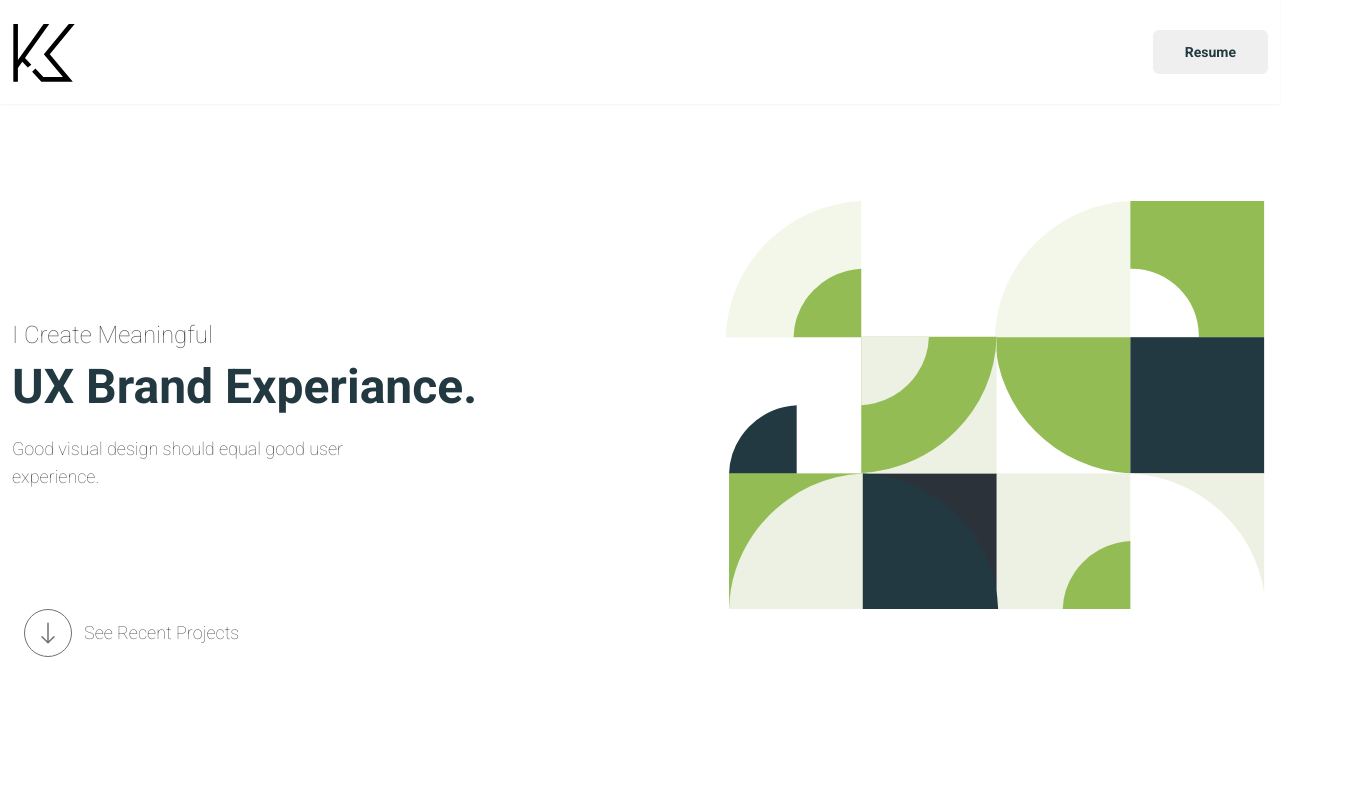
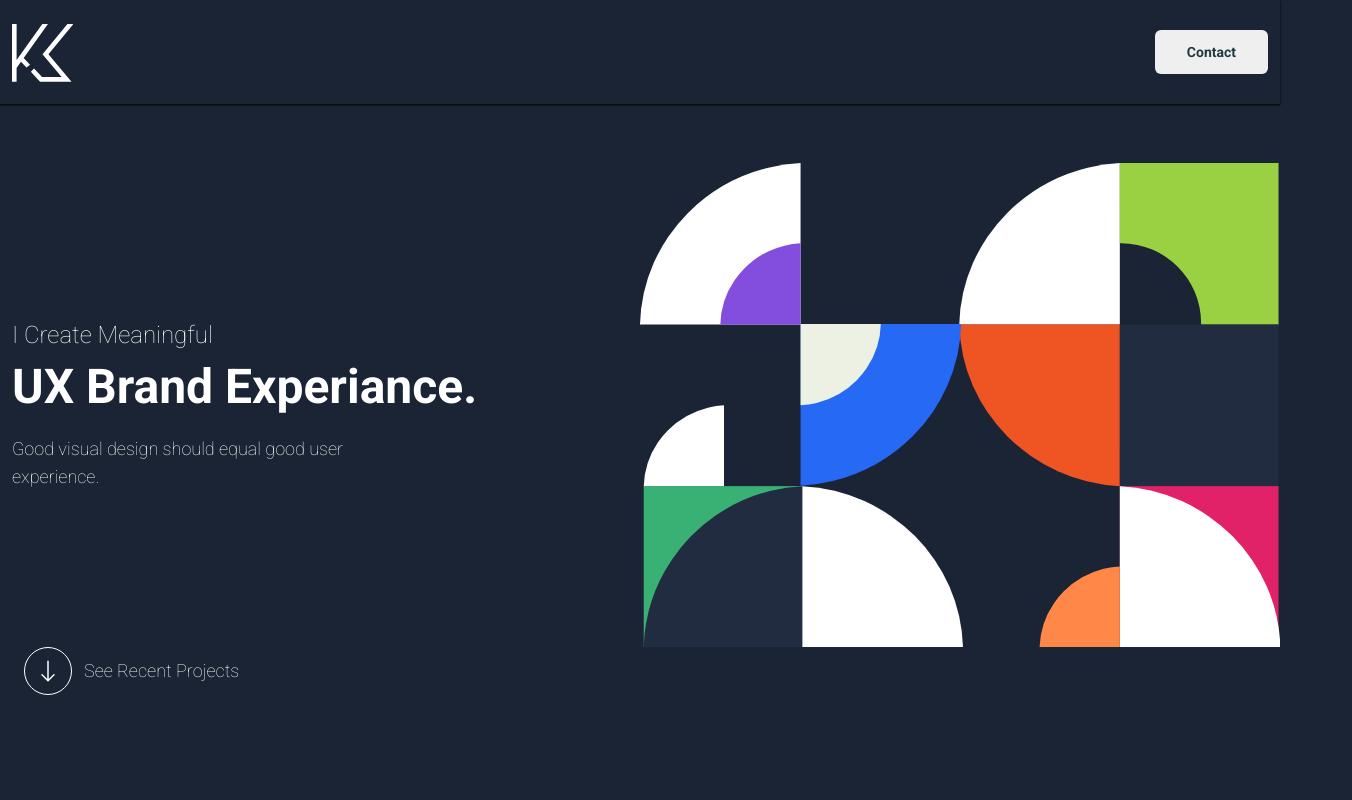
Before and after one commit to muhammadsaqib95/portfolio-site, a React (Create React App) app: page / in a window 1280 px wide. Shown: the top 800 px of the page, 1352 px wide, since content can reach past the window. Built offline with nearby package versions, Linux system fonts and the light colour scheme.

Commit message:
site theme change

```diff
--- a/src/App.js
+++ b/src/App.js
@@ -14,12 +14,14 @@ import ProjectPopup from "./Component/ProjectPopup";
 const Portfolio = () => {
   return (
     <>
+      <div className="bg-[#1B2435]">
         <Header />
         <Hero />
         <Projects />
+      </div>
     </>
   );
-}
+};
 const SingleProject = () => {
   return (
     <>
@@ -27,7 +29,7 @@ const SingleProject = () => {
       <ProjectPopup />
     </>
   );
-}
+};
 
 function App() {
   return (
--- a/src/Component/Header.jsx
+++ b/src/Component/Header.jsx
@@ -3,50 +3,26 @@ import { Link } from "react-router-dom";
 
 export default function Header() {
   return (
-    <div className="bg-white sticky top-0 w-full shadow-sm">
+    <div className="bg-[#1B2435] sticky top-0 w-full shadow-sm shadow-black">
       <div className="max-w-screen-xl w-full mx-auto flex items-center justify-between py-3 md:py-6  px-3">
         <Link to="/">
           <div className="w-16 h-14">
-            <svg
-              xmlns="http://www.w3.org/2000/svg"
-              width="61.378"
-              height="57.723"
-              viewBox="0 0 61.378 57.723"
-              className="w-8 md:w-12 lg:w-full"
-            >
-              <g id="Group_81" data-name="Group 81" transform="translate(0 0)">
-                <path
-                  id="Path_86"
-                  data-name="Path 86"
-                  d="M18.275,43.009l6.052,6.29-.913.749L17.568,44l-5.862,8.225-.008,12.6H10.5V51.853l.008-.01L10.532,10.5h1.2L11.706,50.16,39.968,10.5H41.44Z"
-                  transform="translate(-8.802 -8.803)"
-                />
-                <path
-                  id="Path_87"
-                  data-name="Path 87"
-                  d="M30.292,0,4.605,36.044,4.627,0H.033L.008,42.443,0,42.454V57.723H4.593L4.6,43.968l4.363-6.122,5.516,5.7,3.543-2.907-6.349-6.6L35.933,0Z"
-                />
-                <path
-                  id="Path_88"
-                  data-name="Path 88"
-                  d="M144.186,39.112,165.8,64.827h-27.06l-7.6-8.189.8-.8,7.314,7.79h23.976l-19.82-23.574-.785-.935.2-.238L166.164,10.5h1.554Z"
-                  transform="translate(-109.935 -8.802)"
-                />
-                <path
-                  id="Path_89"
-                  data-name="Path 89"
-                  d="M153.141,0,129.287,29l-1.093,1.327,19.167,22.8h-19.6L119.755,44.6l-3.195,3.194,9.219,9.931h31.445L134.172,30.3,159.091,0Z"
-                  transform="translate(-97.714)"
-                />
-              </g>
-            </svg>
+          <svg xmlns="http://www.w3.org/2000/svg" width="61.378" height="57.723" viewBox="0 0 61.378 57.723">
+  <g id="Group_81" data-name="Group 81" transform="translate(0 0)">
+    <path id="Path_86" data-name="Path 86" d="M18.275,43.009l6.052,6.29-.913.749L17.568,44l-5.862,8.225-.008,12.6H10.5V51.853l.008-.01L10.532,10.5h1.2L11.706,50.16,39.968,10.5H41.44Z" transform="translate(-8.802 -8.803)" fill="#fff"/>
+    <path id="Path_87" data-name="Path 87" d="M30.292,0,4.605,36.044,4.627,0H.033L.008,42.443,0,42.454V57.723H4.593L4.6,43.968l4.363-6.122,5.516,5.7,3.543-2.907-6.349-6.6L35.933,0Z" fill="#fff"/>
+    <path id="Path_88" data-name="Path 88" d="M144.186,39.112,165.8,64.827h-27.06l-7.6-8.189.8-.8,7.314,7.79h23.976l-19.82-23.574-.785-.935.2-.238L166.164,10.5h1.554Z" transform="translate(-109.935 -8.802)" fill="#fff"/>
+    <path id="Path_89" data-name="Path 89" d="M153.141,0,129.287,29l-1.093,1.327,19.167,22.8h-19.6L119.755,44.6l-3.195,3.194,9.219,9.931h31.445L134.172,30.3,159.091,0Z" transform="translate(-97.714)" fill="#fff"/>
+  </g>
+</svg>
+
           </div>
         </Link>
-        <a target='_blank' href='/kamranresume.pdf'>
+        {/* <a target='_blank' href='/kamranresume.pdf'> */}
           <button className="font-bold text-sm px-4 md:px-8 py-2 md:py-3 bg-[#EFEFEF] text-[#223942] rounded-md">
-            Resume
+            Contact
           </button>
-        </a>
+        {/* </a> */}
       </div>
     </div>
   );
--- a/src/Component/Hero.jsx
+++ b/src/Component/Hero.jsx
@@ -4,184 +4,56 @@ import { IconContext } from "react-icons";
 import { Link } from "react-router-dom";
 export default function Hero() {
   return (
-    <div className="w-full">
+    <div className="w-full bg-[#1B2435]">
       <div
         className="max-w-screen-xl w-full mx-auto flex items-center justify-center max-h-[650px]"
-        style={{ height: `calc(100vh - 100px)` }}
+        style={{ height: `calc(100vh - 104px)` }}
       >
         <div className="w-full px-3">
           <div className="flex flex-row items-center">
             <div className="xl:w-1/2 w-full">
-              <h3 className="font-extralight text-2xl text-[#4D4D4D]">
+              <h3 className="font-extralight text-2xl text-white">
                 I Create Meaningful
               </h3>
-              <h1 className="text-5xl font-bold text-[#223942] mt-3 mb-6">
+              <h1 className="text-5xl font-bold text-white mt-3 mb-6">
                 UX Brand Experiance.
               </h1>
-              <p className="text-[#4D4D4D] font-thin max-w-sm text-lg">
+              <p className="text-white font-thin max-w-sm text-lg">
                 Good visual design should equal good user experience.
               </p>
             </div>
             <div className="w-1/2 hidden xl:block">
-              <svg
-                xmlns="http://www.w3.org/2000/svg"
-                width="711.58"
-                height="408.581"
-                viewBox="0 0 711.58 538.581"
-                className="mr-3"
-              >
-                <g
-                  id="Group_1004"
-                  data-name="Group 1004"
-                  transform="translate(-1067.42 -270.71)"
-                >
-                  <path
-                    id="Subtraction_3"
-                    data-name="Subtraction 3"
-                    d="M178.414,179.527H0a179.814,179.814,0,0,1,15.082-68A182.946,182.946,0,0,1,31.643,81.707a186.444,186.444,0,0,1,21.7-26.183A189.623,189.623,0,0,1,142.717,5.218,193.212,193.212,0,0,1,178.414,0V179.527h0Z"
-                    transform="translate(1422.172 270.71)"
-                    fill="#94bc55"
-                    opacity="0.126"
-                  />
-                  <path
-                    id="Subtraction_7"
-                    data-name="Subtraction 7"
-                    d="M178.414,179.527H0a179.814,179.814,0,0,1,15.082-68A182.946,182.946,0,0,1,31.643,81.707a186.444,186.444,0,0,1,21.7-26.183A189.623,189.623,0,0,1,142.717,5.218,193.212,193.212,0,0,1,178.414,0V179.527h0Z"
-                    transform="translate(1067.42 270.71)"
-                    fill="#94bc55"
-                    opacity="0.126"
-                  />
-                  <path
-                    id="Subtraction_6"
-                    data-name="Subtraction 6"
-                    d="M89.182,90.3H0A91.176,91.176,0,0,1,15.817,41.1,93.649,93.649,0,0,1,26.664,27.927a94.594,94.594,0,0,1,44.675-25.3A96.024,96.024,0,0,1,89.182,0V90.3h0Z"
-                    transform="translate(1156.651 359.941)"
-                    fill="#94bc55"
-                  />
-                  <path
-                    id="Subtraction_10"
-                    data-name="Subtraction 10"
-                    d="M89.182,90.3H0A91.176,91.176,0,0,1,15.817,41.1,93.649,93.649,0,0,1,26.664,27.927a94.594,94.594,0,0,1,44.675-25.3A96.024,96.024,0,0,1,89.182,0V90.3h0Z"
-                    transform="translate(1071.57 540.001)"
-                    fill="#223942"
-                  />
-                  <path
-                    id="Subtraction_4"
-                    data-name="Subtraction 4"
-                    d="M178.414,0H0A181.022,181.022,0,0,0,4.316,35.178,180.254,180.254,0,0,0,15.082,68,182.946,182.946,0,0,0,31.643,97.82,186.444,186.444,0,0,0,53.343,124a188.963,188.963,0,0,0,26.183,21.9,190.06,190.06,0,0,0,30.01,16.982,190.747,190.747,0,0,0,33.181,11.421,193.211,193.211,0,0,0,35.7,5.218V0h0Z"
-                    transform="translate(1422.172 450.237)"
-                    fill="#94bc55"
-                  />
-                  <path
-                    id="Subtraction_5"
-                    data-name="Subtraction 5"
-                    d="M176.339,179.527H90.28c.009-.516.014-1.051.014-1.594a89.356,89.356,0,0,0-1.8-17.876,88.258,88.258,0,0,0-5.168-16.65,88.71,88.71,0,0,0-8.178-15.067,89.337,89.337,0,0,0-10.831-13.127A89.337,89.337,0,0,0,51.187,104.38,88.708,88.708,0,0,0,36.12,96.2a88.256,88.256,0,0,0-16.65-5.168,89.356,89.356,0,0,0-17.876-1.8c-.525,0-1.061,0-1.594.014V0H176.339V179.526Z"
-                    transform="translate(1600.586 270.71)"
-                    fill="#94bc55"
-                  />
-                  <rect
-                    id="Rectangle_92"
-                    data-name="Rectangle 92"
-                    width="176.339"
-                    height="179.526"
-                    transform="translate(1600.586 450.237)"
-                    fill="#223942"
-                  />
-                  <rect
-                    id="Rectangle_97"
-                    data-name="Rectangle 97"
-                    width="176.339"
-                    height="179.526"
-                    transform="translate(1424.248 629.762)"
-                    fill="#ecf1e3"
-                  />
-                  <rect
-                    id="Rectangle_98"
-                    data-name="Rectangle 98"
-                    width="176.339"
-                    height="179.526"
-                    transform="translate(1600.586 629.762)"
-                    fill="#ecf1e3"
-                  />
-                  <rect
-                    id="Rectangle_96"
-                    data-name="Rectangle 96"
-                    width="176.339"
-                    height="179.526"
-                    transform="translate(1247.908 629.763)"
-                    fill="#2b323a"
-                  />
-                  <rect
-                    id="Rectangle_95"
-                    data-name="Rectangle 95"
-                    width="176.339"
-                    height="179.526"
-                    transform="translate(1071.57 629.765)"
-                    fill="#94bc55"
-                  />
-                  <rect
-                    id="Rectangle_94"
-                    data-name="Rectangle 94"
-                    width="176.339"
-                    height="179.526"
-                    transform="translate(1247.909 450.237)"
-                    fill="#ecf1e3"
-                  />
-                  <path
-                    id="Subtraction_9"
-                    data-name="Subtraction 9"
-                    d="M178.414,179.527H0a179.814,179.814,0,0,1,15.082-68A182.946,182.946,0,0,1,31.643,81.707a186.444,186.444,0,0,1,21.7-26.183A189.623,189.623,0,0,1,142.717,5.218,193.212,193.212,0,0,1,178.414,0V179.527h0Z"
-                    transform="translate(1424.247 629.232) rotate(180)"
-                    fill="#94bc55"
-                  />
-                  <path
-                    id="Subtraction_14"
-                    data-name="Subtraction 14"
-                    d="M178.414,0H0A181.022,181.022,0,0,0,4.316,35.178,180.254,180.254,0,0,0,15.082,68,182.946,182.946,0,0,0,31.643,97.82,186.445,186.445,0,0,0,53.343,124a188.963,188.963,0,0,0,26.183,21.9,190.06,190.06,0,0,0,30.01,16.982,190.747,190.747,0,0,0,33.181,11.421,193.211,193.211,0,0,0,35.7,5.218V0h0Z"
-                    transform="translate(1779 809.29) rotate(180)"
-                    fill="#fff"
-                  />
-                  <path
-                    id="Subtraction_8"
-                    data-name="Subtraction 8"
-                    d="M89.182,90.3H0A91.176,91.176,0,0,1,15.817,41.1,93.649,93.649,0,0,1,26.664,27.927a94.594,94.594,0,0,1,44.675-25.3A96.024,96.024,0,0,1,89.182,0V90.3h0Z"
-                    transform="translate(1335.016 540.001) rotate(180)"
-                    fill="#ecf1e3"
-                  />
-                  <path
-                    id="Subtraction_13"
-                    data-name="Subtraction 13"
-                    d="M89.182,90.3H0A91.176,91.176,0,0,1,15.817,41.1,93.649,93.649,0,0,1,26.664,27.927a94.594,94.594,0,0,1,44.675-25.3A96.025,96.025,0,0,1,89.182,0V90.3h0Z"
-                    transform="translate(1511.404 718.992)"
-                    fill="#94bc55"
-                  />
-                  <path
-                    id="Subtraction_11"
-                    data-name="Subtraction 11"
-                    d="M176.339,179.527H0a181.908,181.908,0,0,1,31.275-97.82A186.65,186.65,0,0,1,141.057,5.218,188.893,188.893,0,0,1,176.339,0V179.527h0Z"
-                    transform="translate(1071.57 629.762)"
-                    fill="#ecf1e3"
-                  />
-                  <path
-                    id="Subtraction_12"
-                    data-name="Subtraction 12"
-                    d="M178.414,0H0A181.022,181.022,0,0,0,4.316,35.178,180.254,180.254,0,0,0,15.082,68,182.946,182.946,0,0,0,31.643,97.82,186.445,186.445,0,0,0,53.343,124a188.963,188.963,0,0,0,26.183,21.9,190.06,190.06,0,0,0,30.01,16.982,190.747,190.747,0,0,0,33.181,11.421,193.211,193.211,0,0,0,35.7,5.218V0h0Z"
-                    transform="translate(1426.322 809.29) rotate(180)"
-                    fill="#223942"
-                  />
-                </g>
-              </svg>
+            <svg xmlns="http://www.w3.org/2000/svg" width="640.397" height="484.704" viewBox="0 0 640.397 484.704">
+  <g id="Group_1152" data-name="Group 1152" transform="translate(-1138.603 -324.587)">
+    <path id="Subtraction_3" data-name="Subtraction 3" d="M160.566,161.568H0a161.826,161.826,0,0,1,13.573-61.2,164.645,164.645,0,0,1,14.9-26.839A167.793,167.793,0,0,1,48.007,49.97,170.654,170.654,0,0,1,128.44,4.7,173.884,173.884,0,0,1,160.566,0V161.568h0Z" transform="translate(1457.867 324.587)" fill="#fff"/>
+    <path id="Subtraction_7" data-name="Subtraction 7" d="M160.566,161.568H0a161.826,161.826,0,0,1,13.573-61.2,164.645,164.645,0,0,1,14.9-26.839A167.793,167.793,0,0,1,48.007,49.97,170.654,170.654,0,0,1,128.44,4.7,173.884,173.884,0,0,1,160.566,0V161.568h0Z" transform="translate(1138.603 324.587)" fill="#fff"/>
+    <path id="Subtraction_6" data-name="Subtraction 6" d="M80.261,81.262H0A82.055,82.055,0,0,1,14.235,36.985,84.28,84.28,0,0,1,24,25.133,85.131,85.131,0,0,1,64.2,2.362,86.418,86.418,0,0,1,80.261,0V81.262h0Z" transform="translate(1218.908 404.892)" fill="#834dde"/>
+    <path id="Subtraction_10" data-name="Subtraction 10" d="M80.261,81.262H0A82.055,82.055,0,0,1,14.235,36.985,84.28,84.28,0,0,1,24,25.133,85.131,85.131,0,0,1,64.2,2.362,86.418,86.418,0,0,1,80.261,0V81.262h0Z" transform="translate(1142.338 566.939)" fill="#fff"/>
+    <path id="Subtraction_4" data-name="Subtraction 4" d="M160.566,0H0A162.913,162.913,0,0,0,3.884,31.659,162.223,162.223,0,0,0,13.573,61.2a164.645,164.645,0,0,0,14.9,26.839A167.794,167.794,0,0,0,48.007,111.6,170.06,170.06,0,0,0,71.571,131.31a171.047,171.047,0,0,0,27.008,15.283,171.665,171.665,0,0,0,29.862,10.278,173.883,173.883,0,0,0,32.126,4.7V0h0Z" transform="translate(1457.867 486.154)" fill="#ef5423"/>
+    <path id="Subtraction_5" data-name="Subtraction 5" d="M158.7,161.568H81.249c.008-.464.013-.946.013-1.434a80.417,80.417,0,0,0-1.622-16.088,79.429,79.429,0,0,0-4.651-14.984,79.836,79.836,0,0,0-7.36-13.56,80.4,80.4,0,0,0-9.748-11.814,80.4,80.4,0,0,0-11.814-9.748,79.834,79.834,0,0,0-13.56-7.36,79.428,79.428,0,0,0-14.984-4.651A80.417,80.417,0,0,0,1.434,80.305c-.473,0-.955,0-1.434.013V0H158.7V161.567Z" transform="translate(1618.434 324.587)" fill="#9ad143"/>
+    <rect id="Rectangle_92" data-name="Rectangle 92" width="158.699" height="161.567" transform="translate(1618.434 486.154)" fill="#212c40"/>
+    <rect id="Rectangle_98" data-name="Rectangle 98" width="158.699" height="161.567" transform="translate(1618.434 647.721)" fill="#e22268"/>
+    <rect id="Rectangle_95" data-name="Rectangle 95" width="158.699" height="161.567" transform="translate(1142.338 647.724)" fill="#39b174"/>
+    <path id="Subtraction_9" data-name="Subtraction 9" d="M160.566,161.568H0a161.826,161.826,0,0,1,13.573-61.2,164.645,164.645,0,0,1,14.9-26.839A167.793,167.793,0,0,1,48.007,49.97,170.654,170.654,0,0,1,128.44,4.7,173.884,173.884,0,0,1,160.566,0V161.568h0Z" transform="translate(1459.735 647.244) rotate(180)" fill="#2669f4"/>
+    <path id="Subtraction_14" data-name="Subtraction 14" d="M160.566,0H0A162.913,162.913,0,0,0,3.884,31.659,162.223,162.223,0,0,0,13.573,61.2a164.645,164.645,0,0,0,14.9,26.839A167.794,167.794,0,0,0,48.007,111.6,170.06,170.06,0,0,0,71.571,131.31a171.047,171.047,0,0,0,27.008,15.283,171.665,171.665,0,0,0,29.862,10.278,173.883,173.883,0,0,0,32.126,4.7V0h0Z" transform="translate(1779 809.29) rotate(180)" fill="#fff"/>
+    <path id="Subtraction_8" data-name="Subtraction 8" d="M80.261,81.262H0A82.055,82.055,0,0,1,14.235,36.985,84.28,84.28,0,0,1,24,25.133,85.131,85.131,0,0,1,64.2,2.362,86.418,86.418,0,0,1,80.261,0V81.262h0Z" transform="translate(1379.43 566.939) rotate(180)" fill="#ecf1e3"/>
+    <path id="Subtraction_13" data-name="Subtraction 13" d="M80.261,81.263H0A82.055,82.055,0,0,1,14.235,36.985,84.28,84.28,0,0,1,24,25.133,85.132,85.132,0,0,1,64.2,2.362,86.419,86.419,0,0,1,80.261,0V81.263h0Z" transform="translate(1538.173 728.025)" fill="#ff8748"/>
+    <path id="Subtraction_11" data-name="Subtraction 11" d="M158.7,161.568H0A163.711,163.711,0,0,1,28.146,73.533,167.979,167.979,0,0,1,126.946,4.7,170,170,0,0,1,158.7,0V161.568h0Z" transform="translate(1142.338 647.721)" fill="#212c40"/>
+    <path id="Subtraction_12" data-name="Subtraction 12" d="M160.566,0H0A162.913,162.913,0,0,0,3.884,31.659,162.223,162.223,0,0,0,13.573,61.2a164.645,164.645,0,0,0,14.9,26.839A167.794,167.794,0,0,0,48.007,111.6,170.06,170.06,0,0,0,71.571,131.31a171.047,171.047,0,0,0,27.008,15.283,171.665,171.665,0,0,0,29.862,10.278,173.883,173.883,0,0,0,32.126,4.7V0h0Z" transform="translate(1461.603 809.29) rotate(180)" fill="#fff"/>
+  </g>
+</svg>
+
             </div>
           </div>
           <Link to="#projects" className="flex items-center gap-[11px] md:gap-0 mt-12 xl:mt-0">
-            <div className="w-12 h-12 min-h-12 min-w-12 rounded-full border border-[#707070] cursor-pointer mx-0 md:mx-3 flex items-center justify-center">
+            <div className="w-12 h-12 min-h-12 min-w-12 rounded-full border border-white cursor-pointer mx-0 md:mx-3 flex items-center justify-center">
               <IconContext.Provider
-                value={{ color: "#707070", size: "1.5rem" }}
+                value={{ color: "white", size: "1.5rem" }}
               >
                 <BsArrowDown />
               </IconContext.Provider>
             </div>
-            <p className="font-thin text-lg text-[#4d4d4d] ">See Recent Projects</p>
+            <p className="font-thin text-lg text-white ">See Recent Projects</p>
           </Link>
         </div>
       </div>
--- a/src/index.css
+++ b/src/index.css
@@ -4,6 +4,7 @@ body {
 }
 html{
   scroll-behavior: smooth;
+  background-color: #1B2435;
 }
 
 @tailwind base;
```
Also changed, not shown: src/Component/Projects.jsx (+25 -15 lines). Lines whose indentation alone changed are shown as unchanged.
